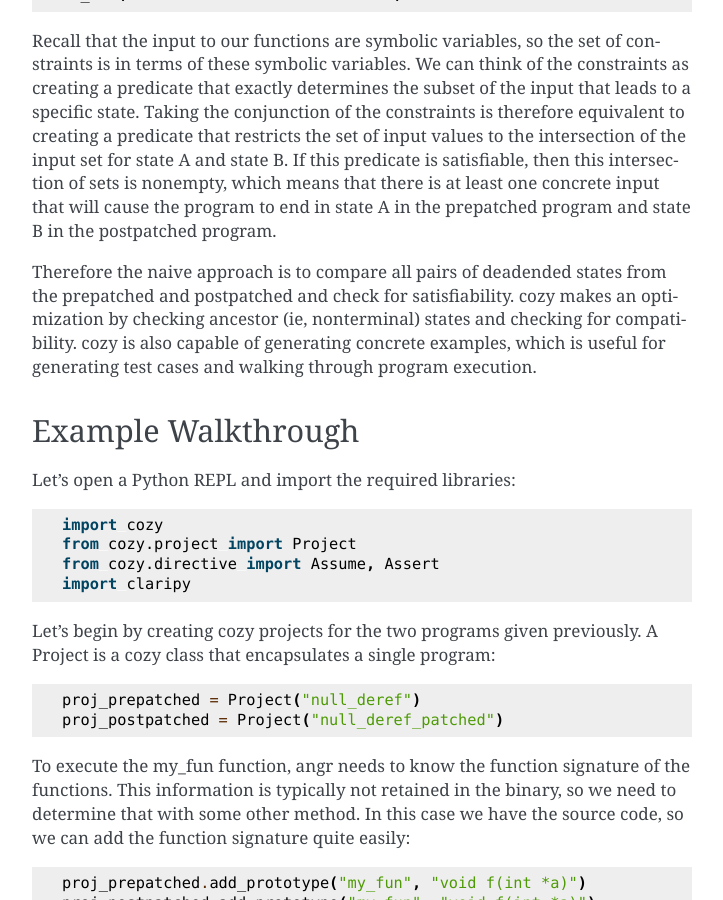
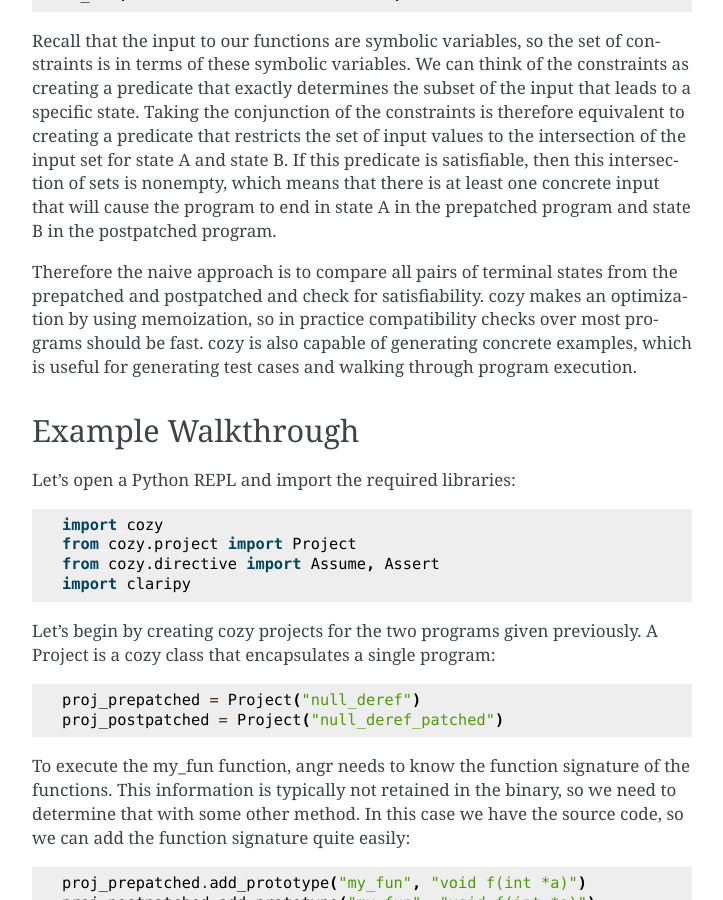
Before and after one commit to draperlaboratory/cozy, a Sphinx documentation site: the page built from docs/source/gettingstarted.rst, in a window 1280 px wide and 900 px high, scrolled down 1402 px. Shown: the whole window, without its empty margins (388-1111 px from the left). Built offline with Sphinx 7.4.7, drawn with Linux system fonts in a browser that asks for light colours.

Commit message:
Updated getting started guide to reflect change to state diff memoization

```diff
--- a/docs/source/gettingstarted.rst
+++ b/docs/source/gettingstarted.rst
@@ -75,10 +75,10 @@
 least one concrete input that will cause the program to end in state A
 in the prepatched program and state B in the postpatched program.
 
-Therefore the naive approach is to compare all pairs of deadended states
+Therefore the naive approach is to compare all pairs of terminal states
 from the prepatched and postpatched and check for satisfiability. cozy
-makes an optimization by checking ancestor (ie, nonterminal) states
-and checking for compatibility. cozy is also capable of generating
+makes an optimization by using memoization, so in practice compatibility
+checks over most programs should be fast. cozy is also capable of generating
 concrete examples, which is useful for generating test cases and
 walking through program execution.
 
```
